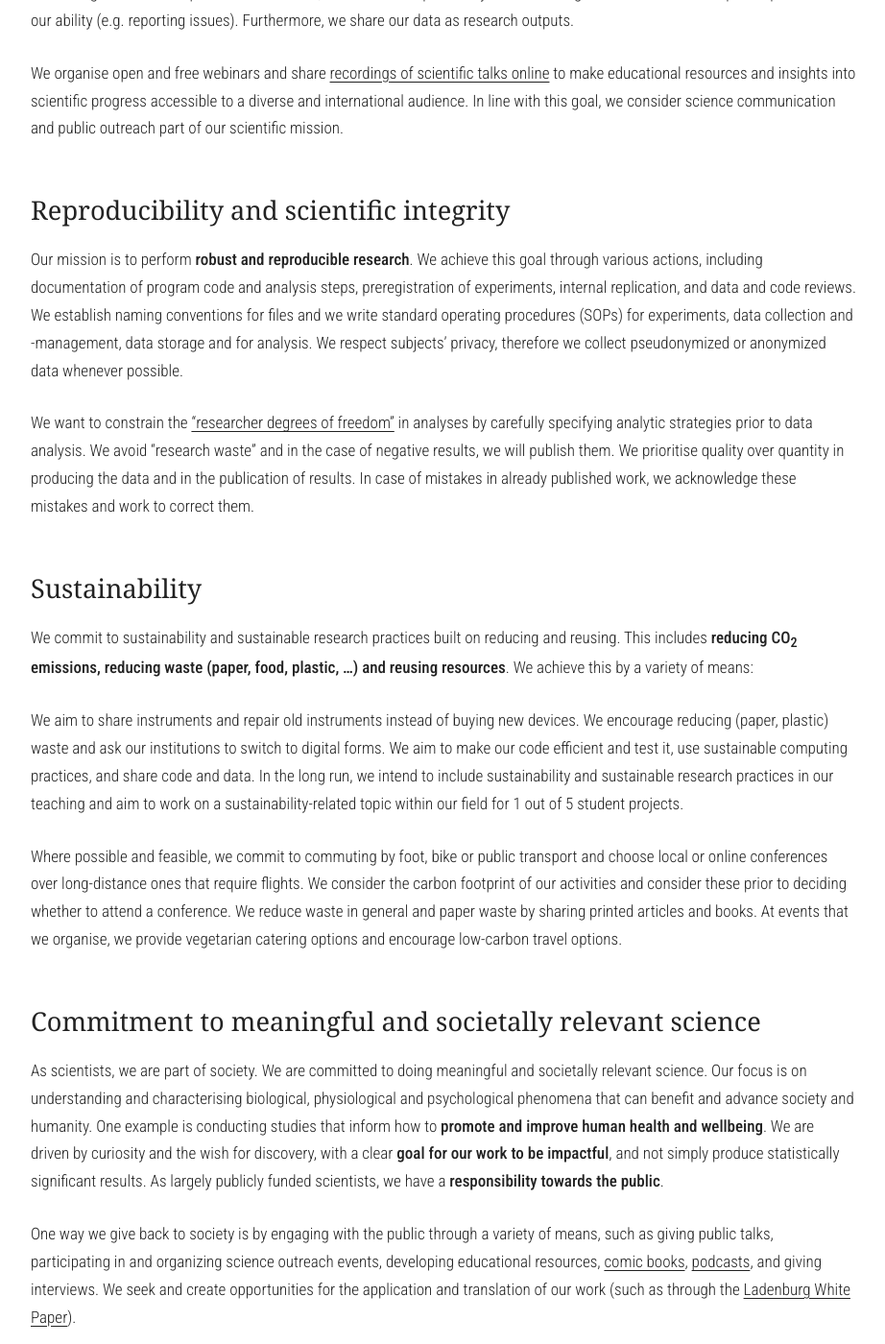
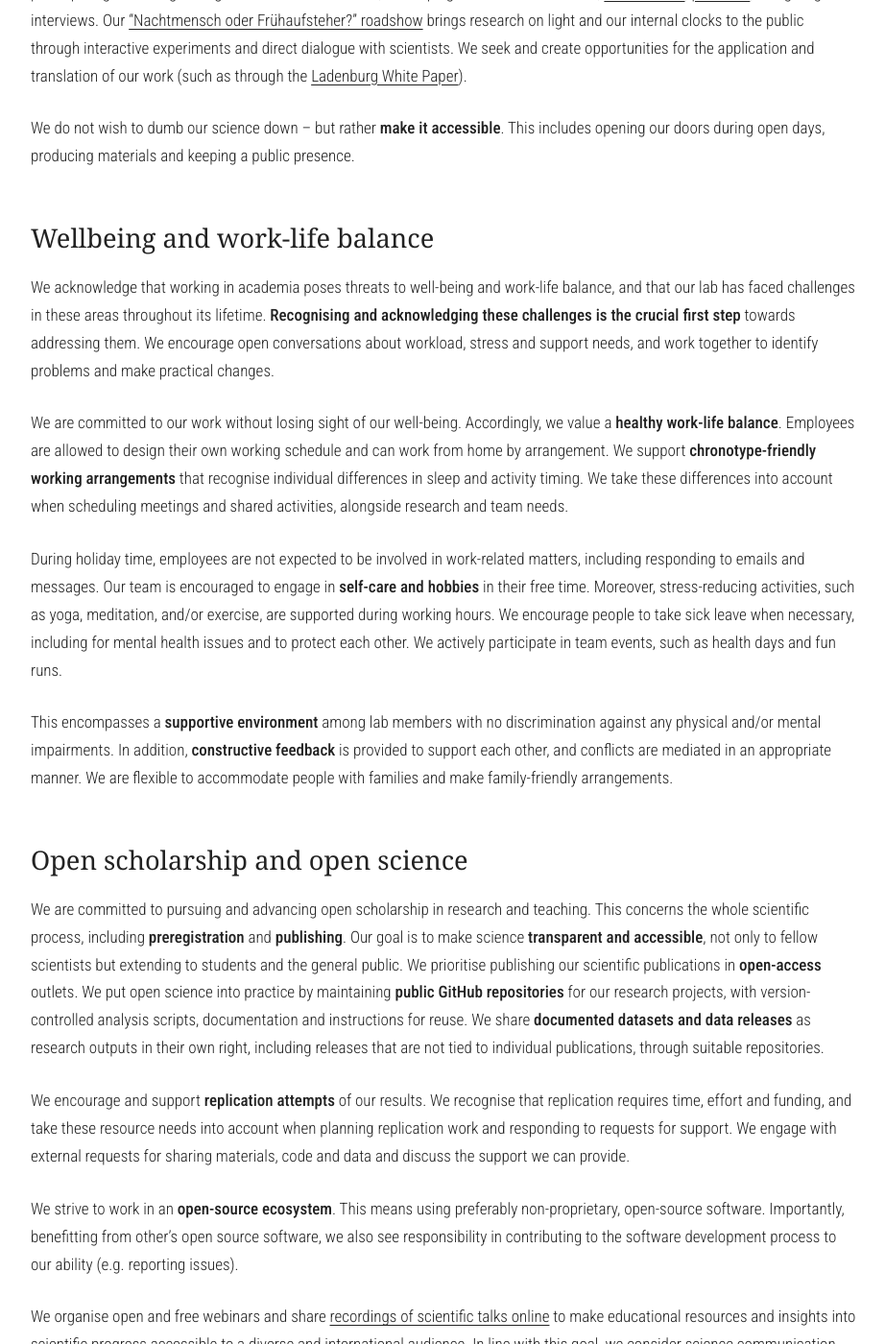
Before and after one commit to tscnlab/tscnlab-website, a Jekyll site: the page built from _mission/mission-statement.md, in a window 1280 px wide and 1400 px high, scrolled down 1522 px. Shown: the whole window at 96% size, without its empty margins (88-1010 px from the left). Built offline with Jekyll 4.4.1, drawn with Linux system fonts in a browser that asks for light colours; some of the changed text lies outside the part shown.

Commit message:
Sync mission statement

```diff
--- a/_mission/mission-statement.md
+++ b/_mission/mission-statement.md
@@ -4,11 +4,11 @@
 permalink: /mission-statement/
 ---
 
-The following is a collection of principles that we follow in our research group. The statement contains values and expectations that were initially derived from discussions at the 2022 lab retreat at the TUM Akademiezentrum Raitenhaslach and updated at the 2023 lab retreat in Owingen and the 2024 lab retreat at Schneefernerhaus (Zugspitze). It is a living document.
+The following is a collection of principles that we follow in our research group. The statement contains values and expectations that were initially derived from discussions at the 2022 lab retreat at the TUM Akademiezentrum Raitenhaslach and updated at the 2023 lab retreat in Owingen, the 2024 lab retreat at Schneefernerhaus (Zugspitze), and the 2026 lab retreat in Milan on 10 September 2026. It is a living document.
 
 ### Version history
 
-Current version/date: v1.4 | 2 September 2024
+Current version/date: v1.5 | 10 September 2026
 
 ### License
 
@@ -20,38 +20,44 @@
 
 We also seek to actively widen access to scientific knowledge and academia for people from traditionally underrepresented backgrounds through offering internships in our lab, and contributing to institutional programs designated to this purpose (such as [CaCTüS](https://www.projects.tuebingen.mpg.de/) and [Girls'Day](https://www.girls-day.de/)).
 
+### Commitment to meaningful and societally relevant science
+
+As scientists, we are part of society. We are committed to doing meaningful and societally relevant science. Our focus is on understanding and characterising biological, physiological and psychological phenomena that can benefit and advance society and humanity. One example is conducting studies that inform how to **promote and improve human health and wellbeing**. We are driven by curiosity and the wish for discovery, with a clear **goal for our work to be impactful**, and not simply produce statistically significant results. As largely publicly funded scientists, we have a **responsibility towards the public**.
+
+One way we give back to society is by engaging with the public through a variety of means, such as giving public talks, participating in and organizing science outreach events, developing educational resources, [comic books](https://enlightenyourclock.org/), [podcasts](https://tscnlab.org/podcast), and giving interviews. Our [“Nachtmensch oder Frühaufsteher?” roadshow](https://nachtmensch-oder-fruehaufsteher.de/) brings research on light and our internal clocks to the public through interactive experiments and direct dialogue with scientists. We seek and create opportunities for the application and translation of our work (such as through the [Ladenburg White Paper](https://doi.org/10.17605/osf.io/rxa35)).
+
+We do not wish to dumb our science down – but rather **make it accessible**. This includes opening our doors during open days, producing materials and keeping a public presence.
+
+### Wellbeing and work-life balance
+
+We acknowledge that working in academia poses threats to well-being and work-life balance, and that our lab has faced challenges in these areas throughout its lifetime. **Recognising and acknowledging these challenges is the crucial first step** towards addressing them. We encourage open conversations about workload, stress and support needs, and work together to identify problems and make practical changes.
+
+We are committed to our work without losing sight of our well-being. Accordingly, we value a **healthy work-life balance**. Employees are allowed to design their own working schedule and can work from home by arrangement. We support **chronotype-friendly working arrangements** that recognise individual differences in sleep and activity timing. We take these differences into account when scheduling meetings and shared activities, alongside research and team needs.
+
+During holiday time, employees are not expected to be involved in work-related matters, including responding to emails and messages. Our team is encouraged to engage in **self-care and hobbies** in their free time. Moreover, stress-reducing activities, such as yoga, meditation, and/or exercise, are supported during working hours. We encourage people to take sick leave when necessary, including for mental health issues and to protect each other. We actively participate in team events, such as health days and fun runs.
+
+This encompasses a **supportive environment** among lab members with no discrimination against any physical and/or mental impairments. In addition, **constructive feedback** is provided to support each other, and conflicts are mediated in an appropriate manner. We are flexible to accommodate people with families and make family-friendly arrangements.
+
 ### Open scholarship and open science
 
-We are committed to pursuing and advancing open scholarship in research and teaching. This concerns the whole scientific process, including **preregistration** and **publishing**. Our goal is to make science **transparent and accessible**, not only to fellow scientists but extending to students and the general public. We prioritise publishing our scientific publications in **open-access** outlets. We seek to normalise open science practices in the lab. This includes prioritising version control and documentation for analysis scripts, as they will be made transparent online. We encourage and want to aid **replication attempts** of our results. We engage with external requests for sharing materials, code and data and offer support.
+We are committed to pursuing and advancing open scholarship in research and teaching. This concerns the whole scientific process, including **preregistration** and **publishing**. Our goal is to make science **transparent and accessible**, not only to fellow scientists but extending to students and the general public. We prioritise publishing our scientific publications in **open-access** outlets. We put open science into practice by maintaining **public GitHub repositories** for our research projects, with version-controlled analysis scripts, documentation and instructions for reuse. We share **documented datasets and data releases** as research outputs in their own right, including releases that are not tied to individual publications, through suitable repositories.
 
-We strive to work in an **open-source ecosystem**. This means using preferably non-proprietary, open-source software. Importantly, benefitting from other’s open source software, we also see responsibility in contributing to the software development process to our ability (e.g. reporting issues). Furthermore, we share our data as research outputs.
+We encourage and support **replication attempts** of our results. We recognise that replication requires time, effort and funding, and take these resource needs into account when planning replication work and responding to requests for support. We engage with external requests for sharing materials, code and data and discuss the support we can provide.
+
+We strive to work in an **open-source ecosystem**. This means using preferably non-proprietary, open-source software. Importantly, benefitting from other’s open source software, we also see responsibility in contributing to the software development process to our ability (e.g. reporting issues).
 
 We organise open and free webinars and share [recordings of scientific talks online](https://www.youtube.com/channel/UCTrGLi-baRDhagV8ckBFgPQ/featured) to make educational resources and insights into scientific progress accessible to a diverse and international audience. In line with this goal, we consider science communication and public outreach part of our scientific mission.
 
 ### Reproducibility and scientific integrity
 
-Our mission is to perform **robust and reproducible research**. We achieve this goal through various actions, including documentation of program code and analysis steps, preregistration of experiments, internal replication, and data and code reviews. We establish naming conventions for files and we write standard operating procedures (SOPs) for experiments, data collection and -management, data storage and for analysis. We respect subjects’ privacy, therefore we collect pseudonymized or anonymized data whenever possible.
+Our mission is to perform **robust and reproducible research**. We achieve this goal through various actions, including documentation of program code and analysis steps, preregistration of experiments, internal replication, and data and code reviews. We establish naming conventions for files and we write standard operating procedures (SOPs) for experiments, data collection and -management, data storage and for analysis. Where appropriate, we arrange independent computational reproducibility checks, such as [CODECHECK](https://codecheck.org.uk/), to document whether others can execute our code using the supplied data and instructions and reproduce the computational outputs.
 
 We want to constrain the [“researcher degrees of freedom”](https://doi.org/10.3389/fpsyg.2016.01832) in analyses by carefully specifying analytic strategies prior to data analysis. We avoid “research waste” and in the case of negative results, we will publish them. We prioritise quality over quantity in producing the data and in the publication of results. In case of mistakes in already published work, we acknowledge these mistakes and work to correct them.
 
 ### Sustainability
 
-We commit to sustainability and sustainable research practices built on reducing and reusing. This includes **reducing CO<sub>2</sub> emissions, reducing waste (paper, food, plastic, ...) and reusing resources**. We achieve this by a variety of means:
+We commit to sustainability and sustainable research practices built on **conscious and intentional use of resources**, reducing consumption and reusing what we have. This includes **reducing CO<sub>2</sub> emissions, reducing waste (paper, food, plastic, ...) and reusing resources**. We consider whether a resource is needed, whether it can be shared or reused, and the environmental impact of our choices. We achieve this by a variety of means:
 
-We aim to share instruments and repair old instruments instead of buying new devices. We encourage reducing (paper, plastic) waste and ask our institutions to switch to digital forms. We aim to make our code efficient and test it, use sustainable computing practices, and share code and data. In the long run, we intend to include sustainability and sustainable research practices in our teaching and aim to work on a sustainability-related topic within our field for 1 out of 5 student projects.
+We aim to share instruments and repair old instruments instead of buying new devices. We encourage reducing (paper, plastic) waste and ask our institutions to switch to digital forms. We aim to make our code efficient and test it, use sustainable computing practices, and share code and data. We integrate sustainability and sustainable research practices into our teaching and consider opportunities to address sustainability-related questions within our field.
 
 Where possible and feasible, we commit to commuting by foot, bike or public transport and choose local or online conferences over long-distance ones that require flights. We consider the carbon footprint of our activities and consider these prior to deciding whether to attend a conference. We reduce waste in general and paper waste by sharing printed articles and books. At events that we organise, we provide vegetarian catering options and encourage low-carbon travel options.
-
-### Commitment to meaningful and societally relevant science
-
-As scientists, we are part of society. We are committed to doing meaningful and societally relevant science. Our focus is on understanding and characterising biological, physiological and psychological phenomena that can benefit and advance society and humanity. One example is conducting studies that inform how to **promote and improve human health and wellbeing**. We are driven by curiosity and the wish for discovery, with a clear **goal for our work to be impactful**, and not simply produce statistically significant results. As largely publicly funded scientists, we have a **responsibility towards the public**.
-
-One way we give back to society is by engaging with the public through a variety of means, such as giving public talks, participating in and organizing science outreach events, developing educational resources, [comic books](https://enlightenyourclock.org/), [podcasts](https://tscnlab.org/podcast), and giving interviews. We seek and create opportunities for the application and translation of our work (such as through the [Ladenburg White Paper](https://doi.org/10.17605/osf.io/rxa35)).
-
-We do not wish to dumb our science down – but rather **make it accessible**. This includes opening our doors during open days, producing materials and keeping a public presence.
-
-### Wellbeing and work-life balance
-
-We acknowledge that working in academia poses threats to well-being and work-life balance. We consider this a major challenge that we address. We are committed to our work without losing sight of our well-being. Accordingly, we value a **healthy work-life balance**. Employees are allowed to design their own working schedule and can work from home by arrangement. During holiday time, employees are not expected to be involved in work-related matters, including responding to emails and messages. Our team is encouraged to engage in **self-care and hobbies** in their free time. Moreover, stress-reducing activities, such as yoga, meditation, and/or exercise, are supported during working hours. We encourage people to take sick leave when necessary, including for mental health issues and to protect each other. We actively participate in team events, such as health days and fun runs.
-
-This encompasses a **supportive environment** among lab members with no discrimination against any physical and/or mental impairments. In addition, **constructive feedback** is provided to support each other, and conflicts are mediated in an appropriate manner. We are flexible to accommodate people with families and make family-friendly arrangements.
```
